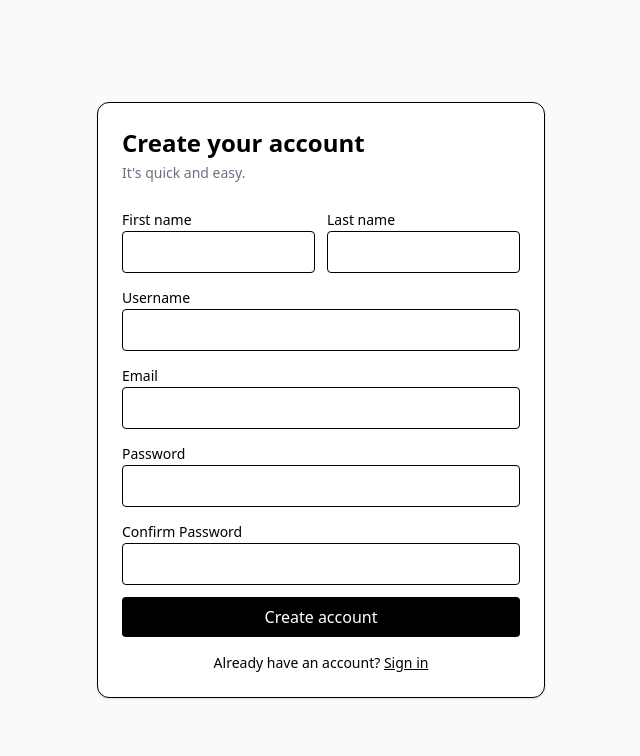
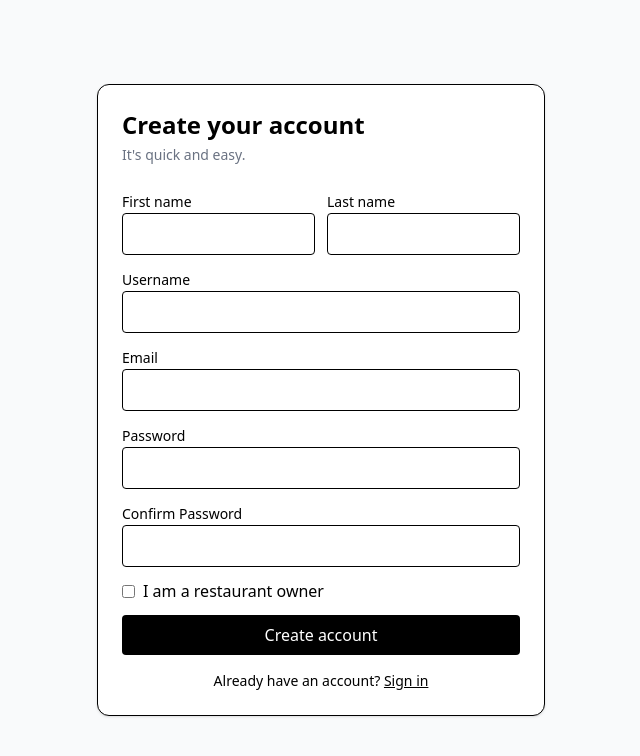
Before and after one commit to mczerrudo-opswerks/restaurtant-react, a React (Vite) app in the folder frontend/: page /register in a window 1280 px wide. Shown: the top 756 px of the page, without its empty margins (319-959 px from the left). Built offline with nearby package versions, Linux system fonts and the light colour scheme; no server answers.

Commit message:
feat(RegisterPage) - added owner checkbox

```diff
--- a/frontend/src/pages/LoginPage.jsx
+++ b/frontend/src/pages/LoginPage.jsx
@@ -1,4 +1,4 @@
-import React, { useState } from "react";
+import { useState } from "react";
 import { useAuth } from "../context/AuthContext";
 import { useNavigate } from "react-router-dom";
 import { toast } from "react-toastify";
--- a/frontend/src/pages/RegisterPage.jsx
+++ b/frontend/src/pages/RegisterPage.jsx
@@ -21,25 +21,30 @@ export default function RegisterPage() {
     last_name: "",
     password: "",
     password2: "",
+    is_restaurant_owner: false,
   });
   const [loading, setLoading] = useState(false);
   const [errors, setErrors] = useState({}); // field-level errors from DRF
   const [nonFieldError, setNonFieldError] = useState("");
 
   const onChange = (e) => {
-    const { name, value } = e.target;
-    setValues((v) => ({ ...v, [name]: value }));
+    const { name, type, value, checked } = e.target;
+    setValues((v) => ({
+      ...v,
+      [name]: type === "checkbox" ? checked : value,
+    }));
   };
 
   const validateLocal = () => {
     const e = {};
-    if(!values.first_name) e.first_name = ["This field is required."];
-    if(!values.last_name) e.last_name = ["This field is required."];
+    if (!values.first_name) e.first_name = ["This field is required."];
+    if (!values.last_name) e.last_name = ["This field is required."];
     if (!values.username) e.username = ["This field is required."];
     if (!values.email) e.email = ["This field is required."];
     if (!values.password) e.password = ["This field is required."];
     if (values.password !== values.password2)
       e.password2 = ["Passwords do not match."];
+
     return e;
   };
 
@@ -59,9 +64,12 @@ export default function RegisterPage() {
     try {
       const res = await register(values, token);
       // Auto-login with the same credentials
-      toast.success(`Registration successful! Hi ${values.username} Logging you in…`, {
-        autoClose: 2000,
-      });
+      toast.success(
+        `Registration successful! Hi ${values.username} Logging you in…`,
+        {
+          autoClose: 2000,
+        }
+      );
       await login(values.username, values.password);
       navigate("/", { replace: true });
     } catch (e) {
@@ -170,6 +178,16 @@ export default function RegisterPage() {
             <FieldError name="password2" />
           </div>
 
+          <label className="flex items-center gap-2">
+            <input
+              type="checkbox"
+              name="is_restaurant_owner"
+              checked={values.is_restaurant_owner}
+              onChange={onChange}
+            />
+            I am a restaurant owner
+          </label>
+
           <button
             disabled={loading}
             className="w-full bg-black text-white py-2 rounded hover:bg-gray-800 disabled:opacity-50"
```
Also changed, not shown: 1 other file (tests, documents, lock files or other folders).
